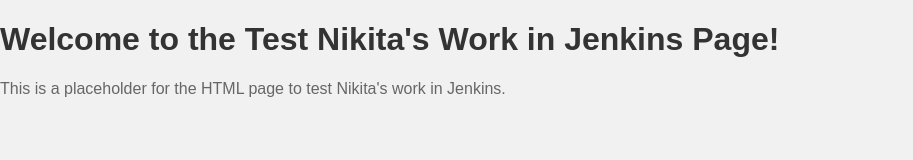
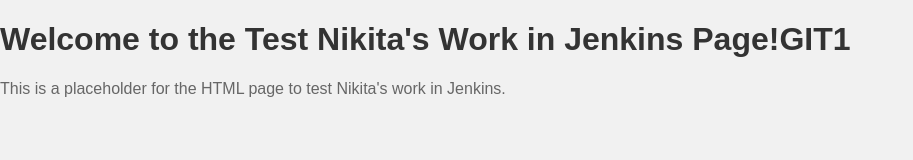
Before and after one commit to Nek333/jen, a plain HTML site: page index.html in a window 1280 px wide. Shown: the whole page, without its empty margins (0-913 px from the left). Drawn offline with Linux system fonts and the light colour scheme.

Commit message:
Update index.html

```diff
--- a/index.html
+++ b/index.html
@@ -20,7 +20,7 @@ p {
 </style>
 </head>
 <body>
-<h1>Welcome to the Test Nikita's Work in Jenkins Page!</h1>
+<h1>Welcome to the Test Nikita's Work in Jenkins Page!GIT1</h1>
 <p>This is a placeholder for the HTML page to test Nikita's work in Jenkins.</p>
 </body>
 </html>
```
